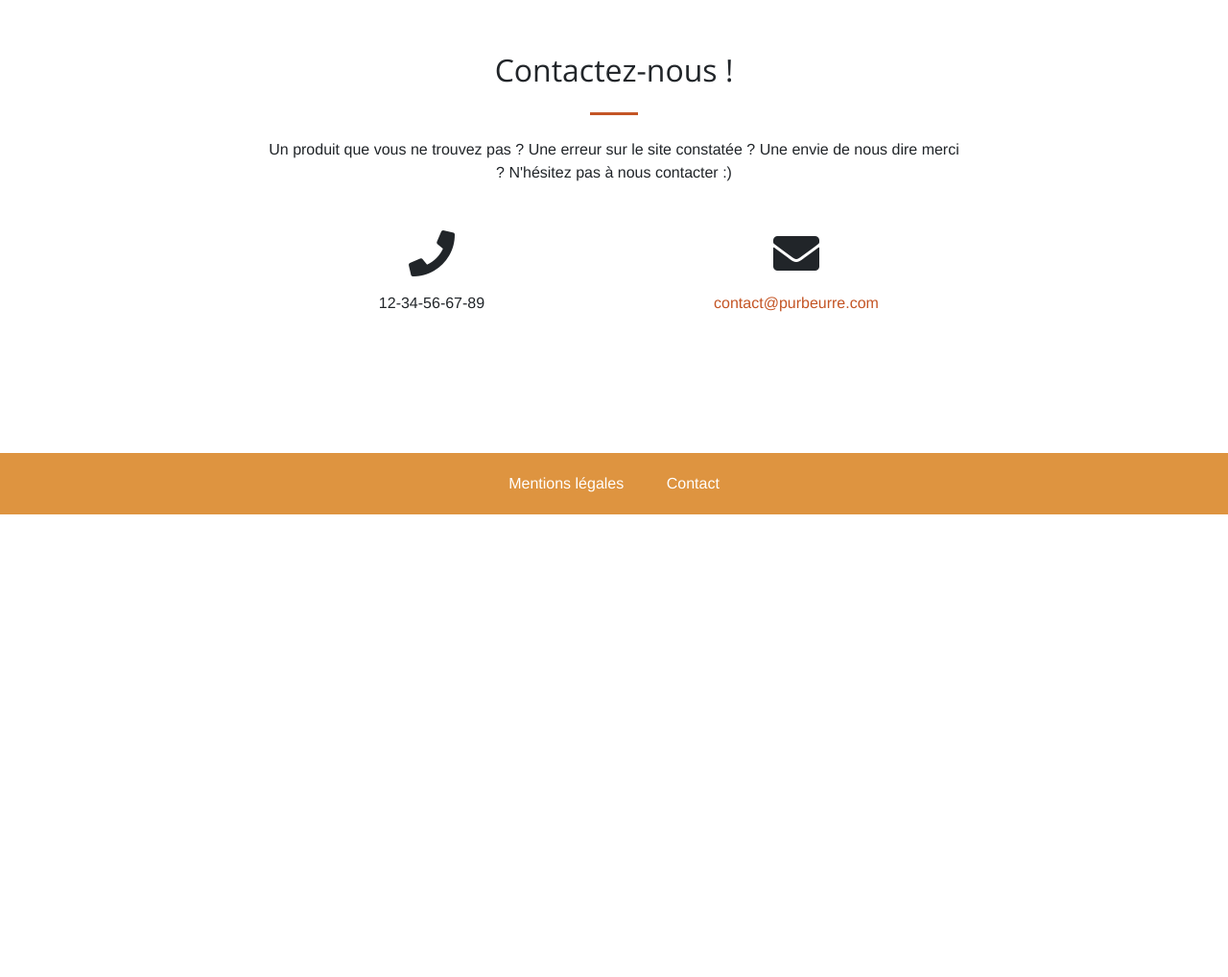
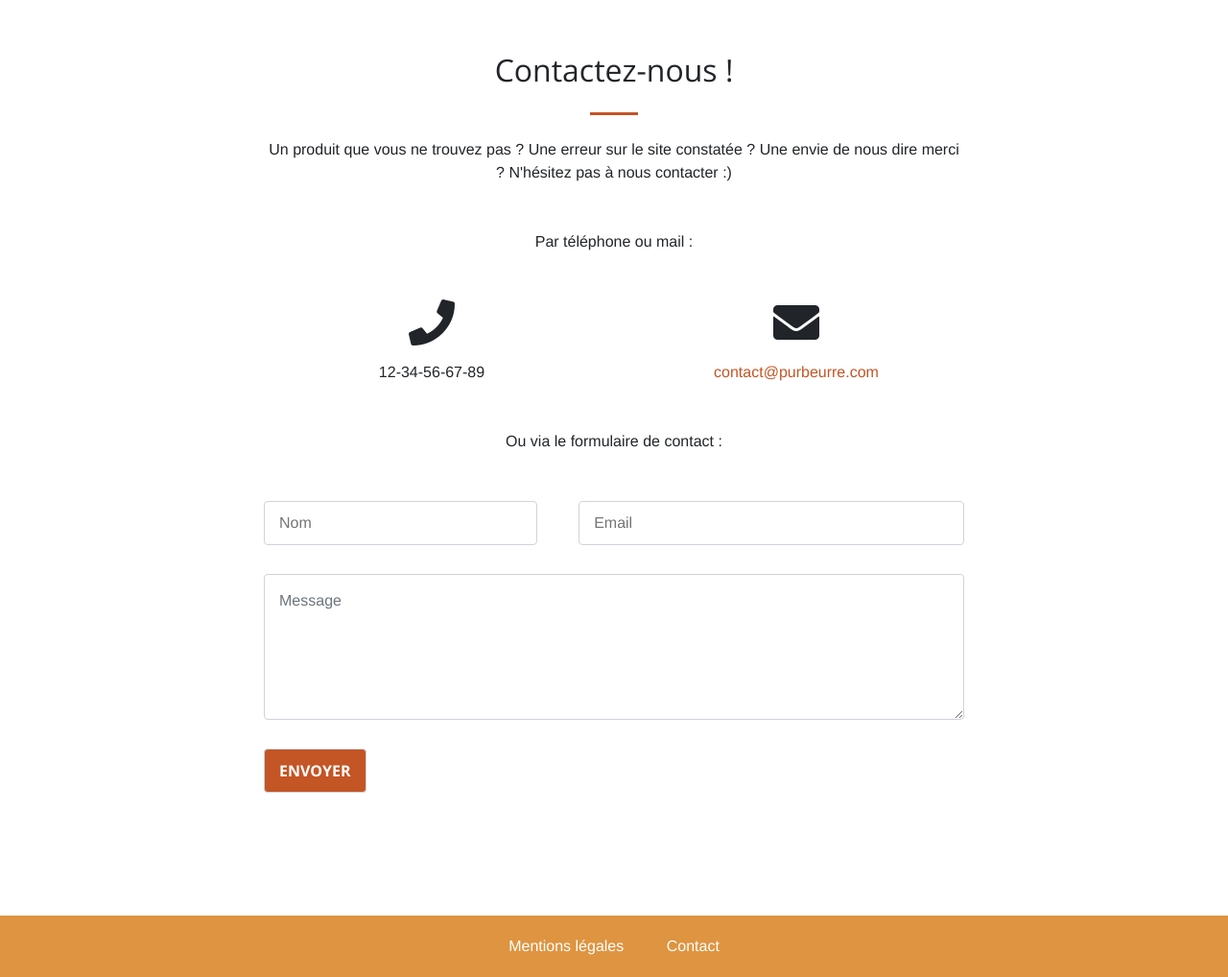
Before and after one commit to MaevaBrunelles/vegalt-django, a Django app: page / in a window 1280 px wide. Shown: the part 1451-2469 px from the top of the page at 96% size. Before the commit the page ends 1987 px from the top, so only its background shows below. Run offline with Django 3.2, Linux system fonts and the light colour scheme; some libraries are stand-ins or nearby versions; some web fonts are replaced.

Commit message:
Contact form feature

```diff
--- a/altproduct/forms.py
+++ b/altproduct/forms.py
@@ -1,7 +1,7 @@
 """ Forms file """
 
 from django.forms import (
-    ModelForm, EmailInput, PasswordInput, ValidationError, Form, CharField, TextInput
+    ModelForm, EmailInput, PasswordInput, ValidationError, Form, CharField, TextInput, Textarea, BooleanField, EmailField
 )
 from django.contrib.auth.models import User
 
@@ -46,3 +46,26 @@ class SearchForm(Form):
 
         field_name = "produit"
         return super(SearchForm, self).add_prefix(field_name)
+
+
+class ContactForm(Form):
+    """ Form to contact site owners. Display on index page. """
+
+    name = CharField(
+        widget=TextInput(attrs={
+            'placeholder': 'Nom',
+            'class': 'contact-name',
+        }))
+
+    sender_mail = EmailField(
+        widget=TextInput(attrs={
+            'placeholder': 'Email',
+            'class': 'contact-mail',
+        }))
+
+    message = CharField(
+        widget=Textarea(attrs={
+            'placeholder': 'Message',
+            'rows': 5,
+            'class': 'form-control',
+        }))
--- a/altproduct/static/altproduct/css/creative.css
+++ b/altproduct/static/altproduct/css/creative.css
@@ -301,6 +301,35 @@
   padding: 2px 10px;
  }
 
+ #contact-search{
+   margin-top: 50px;
+ }
+
+ #contact-search div{
+  display: inline;
+ }
+
+ #contact-search input{
+  padding: 10px 15px;
+  font-size: 1rem;
+  border: 1px solid #ced4da;
+  border-radius: .25rem;
+ }
+
+ .contact-name{
+  width: 39%;
+  margin-right: 39px;
+ }
+
+ .contact-mail{
+  width: 55%;
+ }
+
+ #contact-search textarea{
+   padding: 15px;
+   margin: 30px 0;
+ }
+
  .errorform{
    color: #e5274d;
  }
--- a/altproduct/templates/altproduct/index.html
+++ b/altproduct/templates/altproduct/index.html
@@ -61,6 +61,8 @@
             <h2 class="section-heading">Contactez-nous !</h2>
             <hr class="my-4">
             <p class="mb-5">Un produit que vous ne trouvez pas ? Une erreur sur le site constatée ? Une envie de nous dire merci ? N'hésitez pas à nous contacter :)</p>
+
+            <p class="mb-5">Par téléphone ou mail :</p>
           </div>
         </div>
         <div class="row">
@@ -70,9 +72,36 @@
           </div>
           <div class="col-lg-4 mr-auto text-center">
             <i class="fas fa-envelope fa-3x mb-3 sr-contact-2"></i>
-            <p>
+            <p class="mb-5">
               <a href="mailto:your-email@your-domain.com">contact@purbeurre.com</a>
             </p>
+          </div>
+          <div class="container">
+            <div class="row">
+              <div class="col-lg-8 mx-auto">
+
+                <p class="mb-5 text-center">Ou via le formulaire de contact :</p>
+
+                <form id="contact-search" action="" method="POST">
+                  {% csrf_token %}
+
+                  <div class="fieldWrapper">
+                      {{ contact_form.name }}
+                  </div>
+                  <div class="fieldWrapper">
+                      {{ contact_form.sender_mail }}
+                  </div>
+                  <div class="fieldWrapper" class="form-group">
+                      {{ contact_form.message }}
+                  </div>
+
+                  <input type="submit" class="btn btn-primary btn-search btn-contact" value="Envoyer">
+                </form>
+                {% if success %}
+                  <p>{{ success }}</p>
+                {% endif %}
+              </div>
+            </div>
           </div>
         </div>
       </div>
--- a/altproduct/views.py
+++ b/altproduct/views.py
@@ -11,8 +11,11 @@ from django.contrib.auth.decorators import login_required
 from django.urls import reverse_lazy
 from django.core.paginator import EmptyPage, PageNotAnInteger, Paginator
 from django.http import HttpResponse
+from django.core.mail import send_mail, BadHeaderError, EmailMessage, send_mass_mail
 
-from .forms import RegisterForm, SearchForm
+from python_http_client.exceptions import BadRequestsError
+
+from .forms import RegisterForm, SearchForm, ContactForm
 from .models import Product, Category, FavouriteProduct
 
 
@@ -23,6 +26,50 @@ def index(request):
         'h1_tag': 'Du gras oui, mais de qualité !',
         'search_form': SearchForm(),
     }
+
+    if request.method == 'POST':
+        contact_form = ContactForm(request.POST)
+
+        if contact_form.is_valid():
+            name = contact_form.cleaned_data['name']
+            sender_mail = contact_form.cleaned_data['sender_mail']
+            message = contact_form.cleaned_data['message']
+
+            message_to_site = "Bonjour Vegalt,\n\nVoici un nouveau message de " + sender_mail + " :\n\n" + message + "\n\nBonne journée."
+            subject_to_site = "Vegalt - Nouvelle demande de contact"
+
+            message_to_sender = "Bonjour " + name + ",\n\n" + "L'équipe de Vegalt a bien reçu votre message. Nous vous répondons rapidement.\n\nBonne journée,\nVegalt"
+            subject_to_sender = "Vegalt - Confirmation de contact"
+
+            try:
+                mail_to_site = (
+                    subject_to_site,
+                    message_to_site,
+                    'vegalt@ovh.fr',
+                    ['vegalt@ovh.fr']
+                )
+
+                mail_to_sender = (
+                    subject_to_sender,
+                    message_to_sender,
+                    'vegalt@ovh.fr', # from=
+                    ['vegalt@ovh.fr'] # to=
+                )
+
+                send_mass_mail((mail_to_site, mail_to_sender), fail_silently=False)
+
+                context['success'] = "Message envoyé"
+            except BadHeaderError:
+                return HttpResponse('Invalid header found')
+            except BadRequestsError as e:
+                return None
+
+
+    else:
+        contact_form = ContactForm()
+
+    context['contact_form'] = contact_form
+
     return render(request, 'altproduct/index.html', context)
 
 
```
